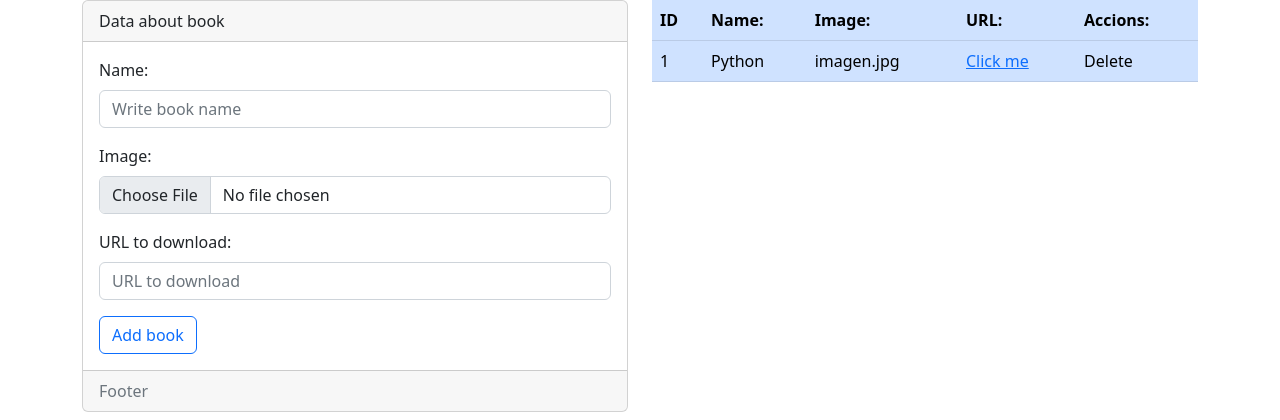
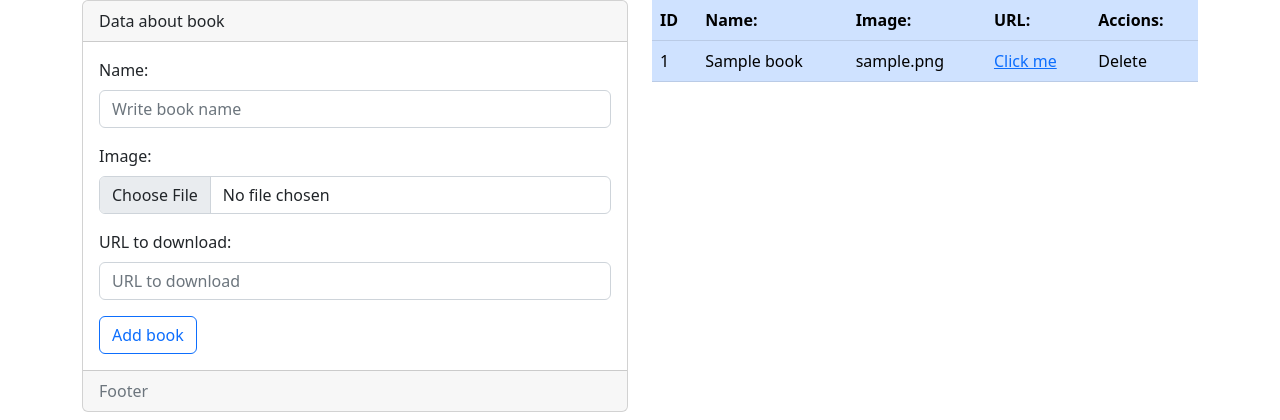
Before and after one commit to Evanderss/Website-with-Flask-and-MySQL, a Flask app: page /admin/books in a window 1280 px wide. Shown: the part 56-476 px from the top of the page. Run offline with Flask 2, Linux system fonts and the light colour scheme; tables that the repository leaves empty or names only in its code hold one stand-in row (values such as "Sample post").

Commit message:
from db to frontend

```diff
--- a/templates/admin/books.html
+++ b/templates/admin/books.html
@@ -41,13 +41,15 @@
                         </tr>
                     </thead>
                     <tbody>
+                        {% for book in books %}
                         <tr class="">
-                            <td>1</td>
-                            <td>Python</td>
-                            <td>imagen.jpg</td>
-                            <td><a href="https://www.amazon.com.mx/Mastering-Python-powerful-efficient-capabilities/dp/1800207727/ref=asc_df_1800207727/?tag=gledskshopmx-20&linkCode=df0&hvadid=547232958635&hvpos=&hvnetw=g&hvrand=2076185541452249790&hvpone=&hvptwo=&hvqmt=&hvdev=c&hvdvcmdl=&hvlocint=&hvlocphy=1010043&hvtargid=pla-1605764166947&psc=1">Click me</a></td>
+                            <td>{{ book[0] }}</td>
+                            <td>{{ book[1] }}</td>
+                            <td>{{ book[2] }}</td>
+                            <td><a href="{{ book[3] }}">Click me</a></td>
                             <td>Delete</td>
                         </tr>
+                        {% endfor %}
                     </tbody>
                 </table>
             </div>
```
